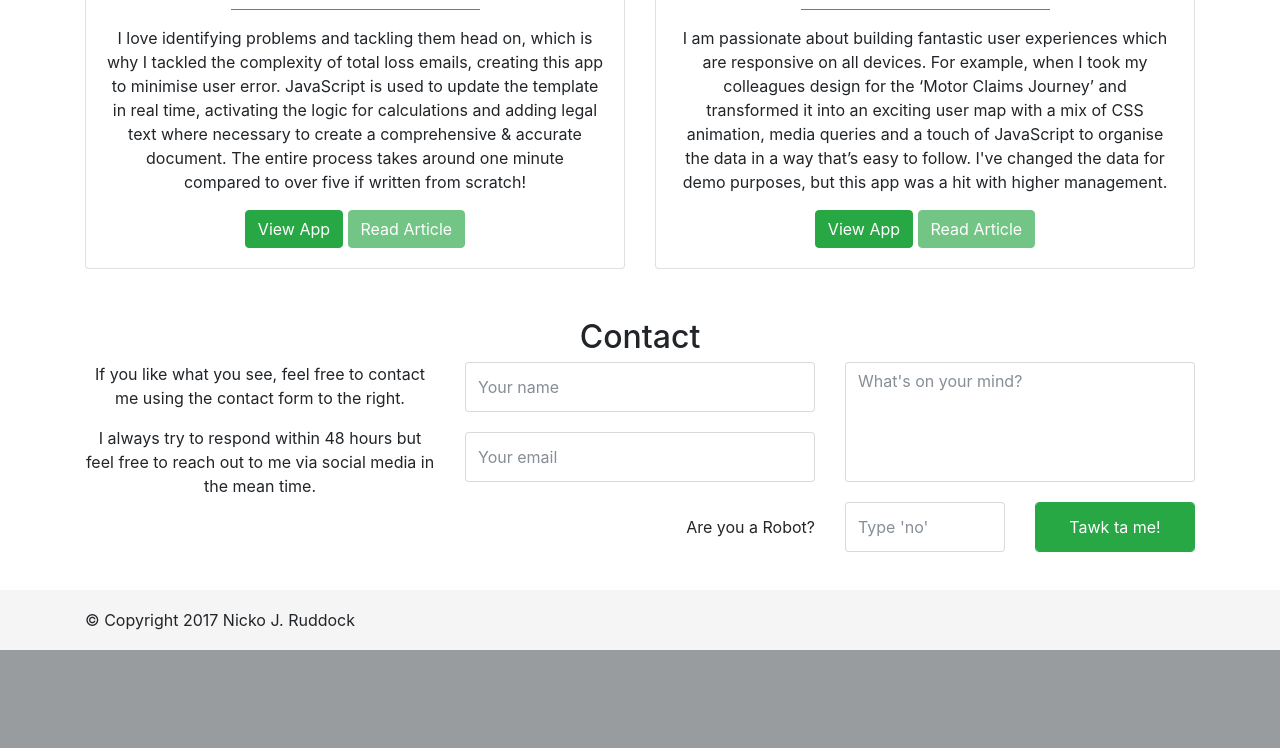
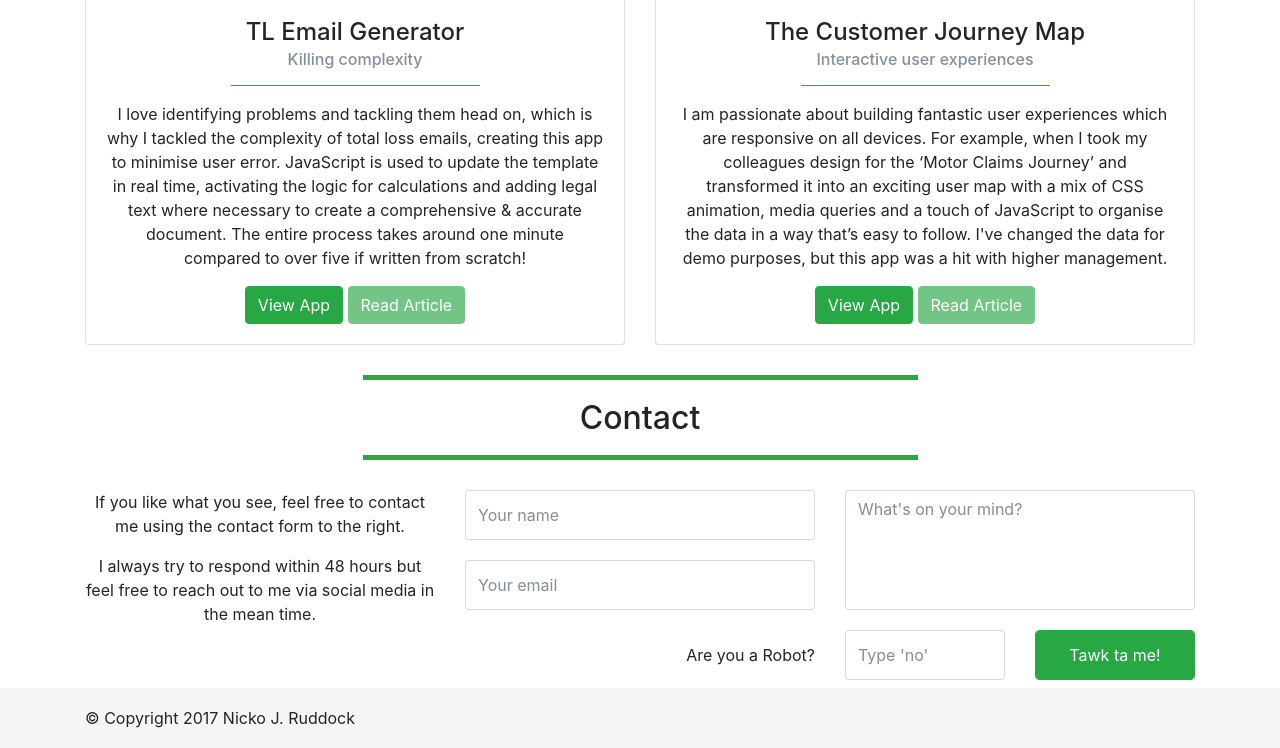
Before and after one commit to GingerNinjaNicko/legacy-portfolio, a PHP site: page / in a window 1280 px wide. Shown: the part 1411-2159 px from the top of the page. Before the commit the page ends 2061 px from the top, so only its background shows below. Run offline with PHP 8.4, Linux system fonts and the light colour scheme; some libraries are stand-ins or nearby versions.

Commit message:
added some styling to h2s

```diff
--- a/css/index.css
+++ b/css/index.css
@@ -1,6 +1,6 @@
 /* Move content down for fixed navbar */
 body {
-    margin-top: 56px;
+    margin-top: 60px;
 }
 
 h2 {
@@ -8,6 +8,13 @@ h2 {
     /* *** DEACTIVATED SO STYLING WORK CAN BE DONE EASIER *** */
     /*padding-top: 60px;
     margin-top: -60px;*/
+
+    text-align: center;
+    padding: 20px;
+    margin: 30px auto;
+    border-top: 5px solid #28a745;
+    border-bottom: 5px solid #28a745;
+    width: 50%;
 }
 
 article {
@@ -49,6 +56,11 @@ footer {
     padding: 0;
 }
 
+.container {
+    margin: 0 auto;
+    padding: 0 15px;
+}
+
 .landing {
     min-height: 100vh;
     background-color: #fff;
--- a/index.html
+++ b/index.html
@@ -72,6 +72,7 @@
 
     <!-- portfolio section -->
     <article class="container">
+
         <div class="row">
             <section class="col">
                 <h2 id="portfolio" class="text-center">
```
